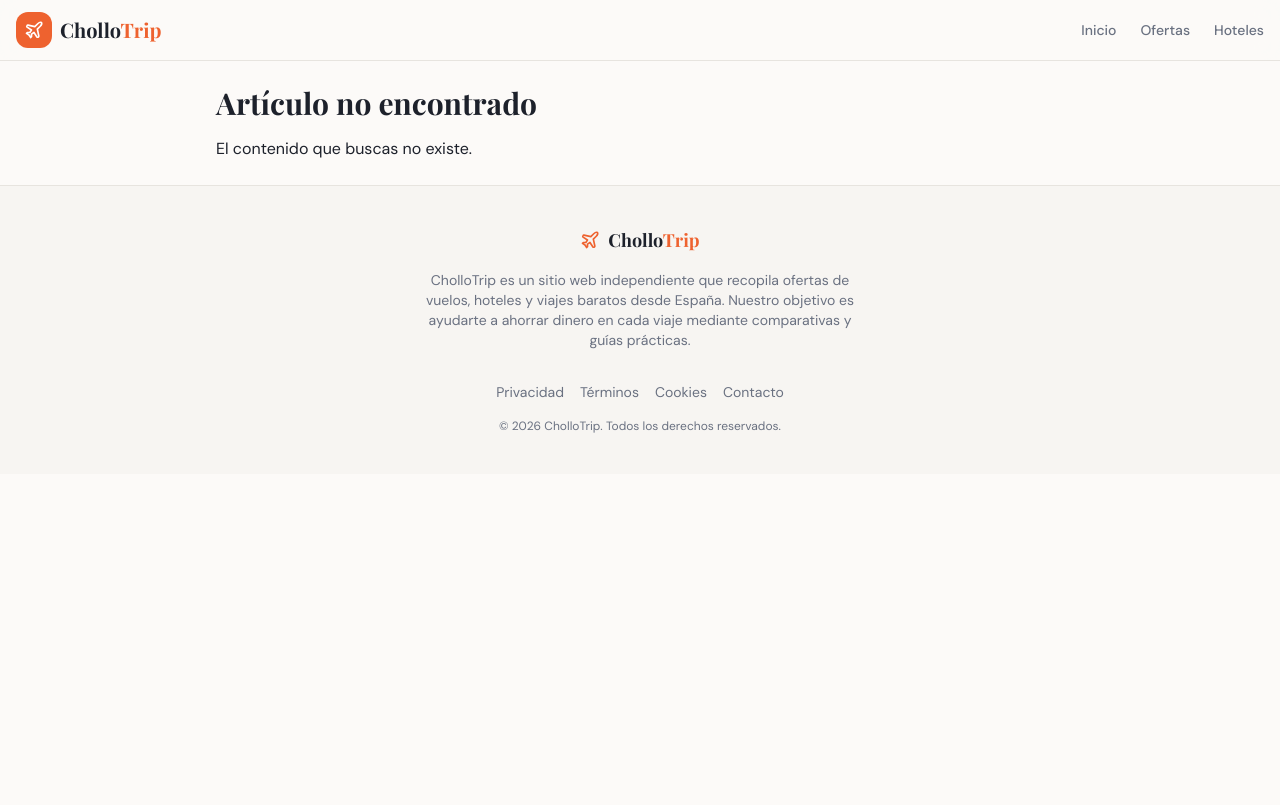
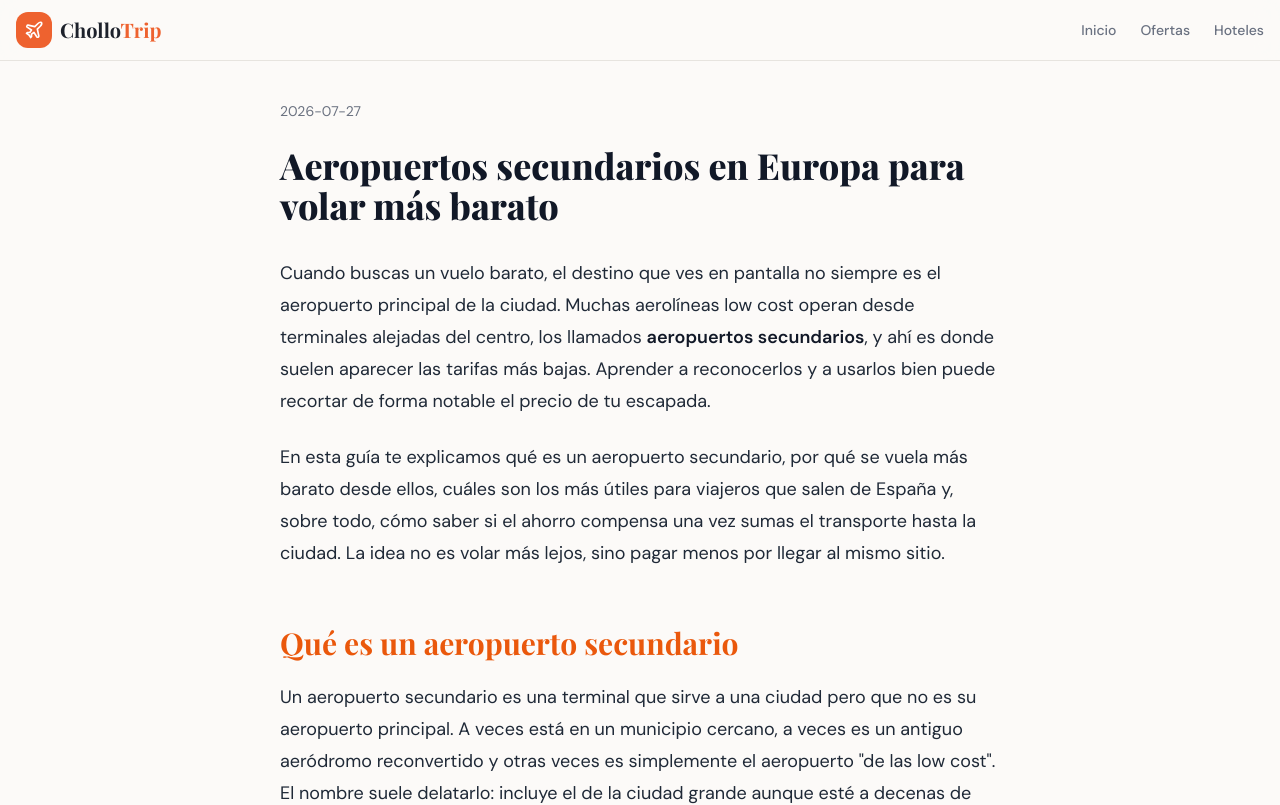
Before and after one commit to flucxconsulting-source/chollotrip, a React (Vite) app: page /blog/aeropuertos-secundarios-europa-baratos in a window 1280 px wide. Shown: the top 805 px of the page. Built offline with nearby package versions, Linux system fonts and the light colour scheme.

Commit message:
Add SEO article: aeropuertos-secundarios-europa-baratos

```diff
--- /dev/null
+++ b/src/content/blog/aeropuertos-secundarios-europa-baratos.ts
@@ -0,0 +1,93 @@
+export const articulo = {
+  slug: "aeropuertos-secundarios-europa-baratos",
+  title: "Aeropuertos secundarios en Europa para volar más barato",
+  description:
+    "Guía de los aeropuertos secundarios en Europa: qué son, por qué salen más baratos, cuáles conviene conocer y cómo calcular si de verdad te ahorran dinero.",
+  date: "2026-07-27",
+  content: `
+    <h1>Aeropuertos secundarios en Europa para volar más barato</h1>
+
+    <p>Cuando buscas un vuelo barato, el destino que ves en pantalla no siempre es el aeropuerto principal de la ciudad. Muchas aerolíneas low cost operan desde terminales alejadas del centro, los llamados <strong>aeropuertos secundarios</strong>, y ahí es donde suelen aparecer las tarifas más bajas. Aprender a reconocerlos y a usarlos bien puede recortar de forma notable el precio de tu escapada.</p>
+
+    <p>En esta guía te explicamos qué es un aeropuerto secundario, por qué se vuela más barato desde ellos, cuáles son los más útiles para viajeros que salen de España y, sobre todo, cómo saber si el ahorro compensa una vez sumas el transporte hasta la ciudad. La idea no es volar más lejos, sino pagar menos por llegar al mismo sitio.</p>
+
+    <h2>Qué es un aeropuerto secundario</h2>
+
+    <p>Un aeropuerto secundario es una terminal que sirve a una ciudad pero que no es su aeropuerto principal. A veces está en un municipio cercano, a veces es un antiguo aeródromo reconvertido y otras veces es simplemente el aeropuerto "de las low cost". El nombre suele delatarlo: incluye el de la ciudad grande aunque esté a decenas de kilómetros de ella.</p>
+
+    <p>El caso clásico es el de las capitales con varios aeropuertos. Una misma ciudad puede tener una terminal céntrica y bien conectada y otra más pequeña, más lejana y más barata. La aerolínea vende el billete "a la ciudad", pero tú aterrizas en la periferia.</p>
+
+    <h2>Por qué se vuela más barato</h2>
+
+    <p>El precio más bajo no es casualidad, responde a la estructura de costes de las aerolíneas de bajo coste:</p>
+    <ul>
+      <li><strong>Tasas más bajas:</strong> los aeropuertos secundarios cobran menos a las compañías por operar, y ese ahorro se traslada en parte al billete.</li>
+      <li><strong>Menos saturación:</strong> con menos tráfico, los aviones dan la vuelta más rápido y las aerolíneas exprimen mejor cada avión, lo que abarata la operación.</li>
+      <li><strong>Acuerdos con las low cost:</strong> muchas terminales pequeñas dependen de una o dos compañías y les ofrecen condiciones ventajosas para asegurarse rutas y pasajeros.</li>
+    </ul>
+
+    <p>El resultado es que la misma ruta puede costar bastante menos si aceptas aterrizar a las afueras en lugar de en el aeropuerto principal.</p>
+
+    <h2>Aeropuertos secundarios que conviene conocer</h2>
+
+    <p>Sin entrar en tarifas concretas, que cambian constantemente, estos son algunos ejemplos habituales de ciudades europeas con terminales secundarias muy usadas por las low cost desde España. Verifica siempre a qué aeropuerto exacto llegas antes de comprar.</p>
+
+    <h3>París</h3>
+    <p>Además del gran aeropuerto internacional, París recibe muchos vuelos low cost en Beauvais, una terminal bastante alejada del centro conectada por autobús lanzadera. El billete puede salir más barato, pero el traslado añade tiempo y coste.</p>
+
+    <h3>Milán</h3>
+    <p>Milán es un ejemplo de manual: cuenta con un aeropuerto principal, uno intermedio y Bérgamo, muy utilizado por las compañías de bajo coste y situado a las afueras. Muchos viajeros vuelan a Bérgamo pensando en Milán sin saberlo.</p>
+
+    <h3>Bruselas</h3>
+    <p>Bruselas tiene su aeropuerto principal y el de Charleroi, más al sur, típico de las low cost. La diferencia de precio suele ser clara, pero el trayecto en autobús hasta el centro es largo.</p>
+
+    <h3>Fráncfort, Londres y otras</h3>
+    <p>El patrón se repite en muchas grandes ciudades: terminales alternativas más pequeñas y baratas frente al aeropuerto principal. Londres, por ejemplo, reparte sus vuelos entre varios aeropuertos con niveles de precio y cercanía muy distintos, así que el nombre del aeropuerto importa tanto como el de la ciudad.</p>
+
+    <h2>Cómo aprovecharlos sin llevarte sorpresas</h2>
+
+    <h3>Comprueba siempre el aeropuerto exacto</h3>
+    <p>Antes de comprar, mira el código y el nombre completo del aeropuerto de llegada, no solo el de la ciudad. Un buscador como skyscanner.com te permite ver todas las opciones y comparar aeropuertos de una misma ciudad de un vistazo.</p>
+
+    <h3>Suma el transporte hasta el centro</h3>
+    <p>Un vuelo más barato deja de serlo si el autobús o el tren hasta la ciudad cuesta bastante y te lleva una hora larga. Calcula el precio total puerta a puerta, billete más traslado, antes de decidir.</p>
+
+    <h3>Valora el tiempo, no solo el dinero</h3>
+    <p>Para una escapada corta de fin de semana, perder tres o cuatro horas en desplazamientos desde una terminal lejana puede no compensar. Si el viaje es más largo, ese tiempo pesa menos.</p>
+
+    <h3>Activa alertas y sé flexible con fechas</h3>
+    <p>Los aeropuertos secundarios brillan sobre todo cuando combinas su tarifa baja con fechas flexibles y alertas de precio. Volar en días valle desde una terminal secundaria es la fórmula clásica del chollo.</p>
+
+    <h2>Cuándo NO compensa</h2>
+
+    <p>Los aeropuertos secundarios no siempre son la mejor opción. Conviene pensárselo cuando:</p>
+    <ul>
+      <li>El ahorro del billete es pequeño y el traslado al centro es caro o muy largo.</li>
+      <li>Viajas con poco margen de tiempo y no puedes permitirte retrasos en el transporte.</li>
+      <li>Llegas de noche y el aeropuerto tiene conexiones limitadas a esas horas.</li>
+      <li>Viajas con mucho equipaje o con niños, cuando los traslados largos se hacen más pesados.</li>
+    </ul>
+
+    <h2>Presupuesto orientativo</h2>
+
+    <p>Como referencia general, y sin precios que caduquen, ten en cuenta estos factores al comparar un aeropuerto secundario con el principal:</p>
+    <ul>
+      <li><strong>Diferencia en el billete:</strong> el vuelo a la terminal secundaria suele ser más barato, a veces de forma notable.</li>
+      <li><strong>Traslado al centro:</strong> el autobús o tren desde un aeropuerto secundario cuesta más y tarda más que desde el principal.</li>
+      <li><strong>Regla práctica:</strong> si el ahorro del vuelo supera con holgura el coste y el tiempo extra del traslado, compensa; si van parejos, el aeropuerto principal suele ganar por comodidad.</li>
+    </ul>
+
+    <h2>Guías relacionadas</h2>
+    <ul>
+      <li><a href="/blog/como-encontrar-vuelos-baratos">Cómo encontrar vuelos baratos</a></li>
+      <li><a href="/blog/equipaje-mano-low-cost">Equipaje de mano en aerolíneas low cost</a></li>
+      <li><a href="/blog/vuelos-baratos-europa-2026">Vuelos baratos por Europa 2026</a></li>
+    </ul>
+
+    <h2>Conclusión</h2>
+
+    <p>Los <strong>aeropuertos secundarios en Europa</strong> son una de las palancas más eficaces para volar barato, siempre que hagas bien las cuentas. La clave no es aterrizar lo más lejos posible, sino comparar el precio total puerta a puerta y decidir si el ahorro compensa el traslado. Con esa mentalidad, sabrás cuándo una terminal periférica es un auténtico chollo y cuándo es mejor pagar un poco más por comodidad.</p>
+
+    <p><strong>Busca tu próximo vuelo en CholloTrip y compara aeropuertos y tarifas en skyscanner.com; cuando tengas el billete, reserva el alojamiento en booking.com para cerrar la escapada al mejor precio.</strong></p>
+  `,
+};
--- a/src/content/blog/equipaje-mano-low-cost.ts
+++ b/src/content/blog/equipaje-mano-low-cost.ts
@@ -70,6 +70,7 @@ export const articulo = {
 
     <h2>Guías relacionadas</h2>
     <ul>
+      <li><a href="/blog/aeropuertos-secundarios-europa-baratos">Aeropuertos secundarios en Europa para volar más barato</a></li>
       <li><a href="/blog/vuelos-baratos-desde-valencia">Vuelos baratos desde Valencia a Europa</a></li>
       <li><a href="/blog/vuelos-baratos-desde-malaga">Vuelos baratos desde Málaga a Europa</a></li>
       <li><a href="/blog/vuelos-baratos-copenhague">Vuelos baratos a Copenhague desde España</a></li>
--- a/src/content/blog/index.ts
+++ b/src/content/blog/index.ts
@@ -41,6 +41,7 @@ import { articulo as vuelosBaratosDesdeValencia } from "./vuelos-baratos-desde-v
 import { articulo as hotelesBaratosValencia } from "./hoteles-baratos-valencia";
 import { articulo as escapadaVeneciaVueloHotel } from "./escapada-venecia-vuelo-hotel";
 import { articulo as hotelesBaratosMalaga } from "./hoteles-baratos-malaga";
+import { articulo as aeropuertosSecundarios } from "./aeropuertos-secundarios-europa-baratos";
 
 export const blogPosts = [
   vuelosBaratosParis,
@@ -86,4 +87,5 @@ export const blogPosts = [
   hotelesBaratosValencia,
   escapadaVeneciaVueloHotel,
   hotelesBaratosMalaga,
+  aeropuertosSecundarios,
 ];
--- a/src/content/blog/vuelos-baratos-bruselas.ts
+++ b/src/content/blog/vuelos-baratos-bruselas.ts
@@ -109,6 +109,7 @@ export const articulo = {
 
     <h2>Guías relacionadas</h2>
     <ul>
+      <li><a href="/blog/aeropuertos-secundarios-europa-baratos">Aeropuertos secundarios en Europa para volar más barato</a></li>
       <li><a href="/blog/vuelos-baratos-copenhague">Vuelos baratos a Copenhague desde España</a></li>
       <li><a href="/blog/como-encontrar-vuelos-baratos">Cómo encontrar vuelos baratos</a></li>
       <li><a href="/blog/vuelos-baratos-amsterdam">Vuelos baratos a Ámsterdam desde España</a></li>
--- a/src/content/blog/vuelos-baratos-milan.ts
+++ b/src/content/blog/vuelos-baratos-milan.ts
@@ -108,6 +108,7 @@ export const articulo = {
 
     <h2>Guías relacionadas</h2>
     <ul>
+      <li><a href="/blog/aeropuertos-secundarios-europa-baratos">Aeropuertos secundarios en Europa para volar más barato</a></li>
       <li><a href="/blog/escapada-venecia-vuelo-hotel">Escapada barata a Venecia: vuelo + hotel</a></li>
       <li><a href="/blog/vuelos-baratos-viena">Vuelos baratos a Viena desde España</a></li>
       <li><a href="/blog/vuelos-baratos-praga">Vuelos baratos a Praga desde España</a></li>
--- a/src/content/blog/vuelos-baratos-paris.ts
+++ b/src/content/blog/vuelos-baratos-paris.ts
@@ -104,6 +104,7 @@ export const articulo = {
 
     <h2>Guías relacionadas</h2>
     <ul>
+      <li><a href="/blog/aeropuertos-secundarios-europa-baratos">Aeropuertos secundarios en Europa para volar más barato</a></li>
       <li><a href="/blog/escapada-paris-vuelo-hotel">Escapada barata a París: vuelo + hotel</a></li>
       <li><a href="/blog/vuelos-baratos-milan">Vuelos baratos a Milán desde España</a></li>
       <li><a href="/blog/hoteles-baratos-paris">Hoteles baratos en París</a></li>
--- a/src/pages/BlogPost.tsx
+++ b/src/pages/BlogPost.tsx
@@ -71,6 +71,7 @@ export default function BlogPost() {
           <h3 className="text-xl font-bold mb-4">Sigue explorando</h3>
 
           <ul className="space-y-2">
+            <li><a href="/blog/aeropuertos-secundarios-europa-baratos" className="text-primary hover:underline">✈️ Aeropuertos secundarios en Europa</a></li>
             <li><a href="/blog/hoteles-baratos-malaga" className="text-primary hover:underline">🏨 Hoteles baratos en Málaga</a></li>
             <li><a href="/blog/escapada-venecia-vuelo-hotel" className="text-primary hover:underline">🗺️ Escapada barata a Venecia</a></li>
             <li><a href="/blog/hoteles-baratos-valencia" className="text-primary hover:underline">🏨 Hoteles baratos en Valencia</a></li>
```
Also changed, not shown: 2 other files (tests, documents, lock files or other folders).
